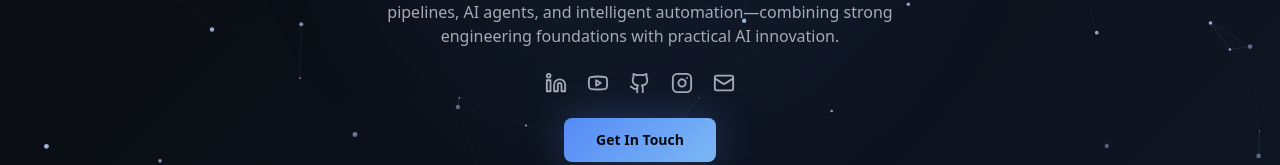
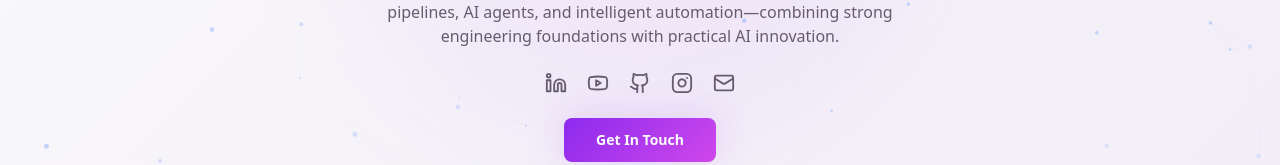
Before and after one commit to sujeethsr/sujeethsr.com, a Next.js app: page / in a window 1280 px wide. Shown: the part 543-708 px from the top of the page. Built offline with nearby package versions, Linux system fonts and the light colour scheme; no server answers.

Commit message:
Update sitemap with all page routes

```diff
--- a/src/app/globals.css
+++ b/src/app/globals.css
@@ -707,3 +707,95 @@
 .animate-eduFloat {
   animation: eduFloat 3s ease-in-out infinite;
 }
+
+@layer base {
+  :root {
+    --background: 0 0% 98%;
+    --foreground: 270 15% 10%;
+    --card: 0 0% 100%;
+    --card-foreground: 270 15% 10%;
+    --popover: 0 0% 100%;
+    --popover-foreground: 270 15% 10%;
+    --primary: 270 85% 55%;
+    --primary-foreground: 0 0% 98%;
+    --secondary: 270 15% 93%;
+    --secondary-foreground: 270 15% 10%;
+    --muted: 270 15% 90%;
+    --muted-foreground: 270 10% 40%;
+    --accent: 290 80% 60%;
+    --accent-foreground: 0 0% 98%;
+    --destructive: 0 84% 60%;
+    --destructive-foreground: 0 0% 98%;
+    --border: 270 15% 85%;
+    --input: 270 15% 90%;
+    --ring: 270 85% 55%;
+
+    --hero-gradient: linear-gradient(135deg, hsl(0, 0%, 98%) 0%, hsl(270, 40%, 95%) 100%);
+    --hero-radial-gradient: radial-gradient(circle at 50% 50%, hsla(270, 85%, 55%, 0.08) 0%, hsla(0, 0%, 98%, 0) 70%);
+    --hero-glow: 0 0 80px 20px hsla(270, 85%, 55%, 0.08);
+    --card-gradient: linear-gradient(145deg, hsl(0, 0%, 100%) 0%, hsl(270, 15%, 96%) 100%);
+    --accent-gradient: linear-gradient(135deg, hsl(270, 85%, 55%) 0%, hsl(290, 80%, 60%) 100%);
+    --glass-bg: hsla(0, 0%, 98%, 0.9);
+    --glass-border: hsla(270, 85%, 55%, 0.2);
+    --grid-color: hsla(270, 85%, 55%, 0.06);
+    --shadow-glow: 0 0 40px hsla(270, 85%, 55%, 0.15);
+    --shadow-card: 0 8px 32px hsla(270, 15%, 10%, 0.08);
+    --shadow-intense: 0 0 60px hsla(270, 85%, 55%, 0.25);
+    --transition-smooth: all 0.3s cubic-bezier(0.4, 0, 0.2, 1);
+    --transition-bounce: all 0.6s cubic-bezier(0.25, 0.46, 0.45, 0.94);
+    --radius: 0.5rem;
+    --sidebar-background: 0 0% 100%;
+    --sidebar-foreground: 270 15% 10%;
+    --sidebar-primary: 270 85% 55%;
+    --sidebar-primary-foreground: 0 0% 98%;
+    --sidebar-accent: 270 15% 90%;
+    --sidebar-accent-foreground: 270 15% 10%;
+    --sidebar-border: 270 15% 85%;
+    --sidebar-ring: 270 85% 55%;
+  }
+
+  .dark {
+    --background: 270 15% 6%;
+    --foreground: 0 0% 96%;
+    --card: 270 15% 9%;
+    --card-foreground: 0 0% 96%;
+    --popover: 270 15% 9%;
+    --popover-foreground: 0 0% 96%;
+    --primary: 270 85% 65%;
+    --primary-foreground: 0 0% 98%;
+    --secondary: 270 15% 12%;
+    --secondary-foreground: 0 0% 96%;
+    --muted: 270 15% 14%;
+    --muted-foreground: 270 10% 65%;
+    --accent: 290 80% 70%;
+    --accent-foreground: 0 0% 98%;
+    --destructive: 0 84% 60%;
+    --destructive-foreground: 0 0% 98%;
+    --border: 270 15% 16%;
+    --input: 270 15% 12%;
+    --ring: 270 85% 65%;
+
+    --hero-gradient: linear-gradient(135deg, hsl(270, 15%, 6%) 0%, hsl(270, 40%, 12%) 100%);
+    --hero-radial-gradient: radial-gradient(circle at 50% 50%, hsla(270, 85%, 35%, 0.18) 0%, hsla(270, 15%, 6%, 0) 70%);
+    --hero-glow: 0 0 80px 20px hsla(270, 85%, 65%, 0.18);
+    --card-gradient: linear-gradient(145deg, hsl(270, 15%, 9%) 0%, hsl(270, 15%, 12%) 100%);
+    --accent-gradient: linear-gradient(135deg, hsl(270, 85%, 65%) 0%, hsl(290, 80%, 70%) 100%);
+    --glass-bg: hsla(270, 15%, 6%, 0.9);
+    --glass-border: hsla(270, 85%, 65%, 0.2);
+    --grid-color: hsla(270, 85%, 65%, 0.05);
+    --shadow-glow: 0 0 40px hsla(270, 85%, 65%, 0.3);
+    --shadow-card: 0 8px 32px hsla(0, 0%, 0%, 0.8);
+    --shadow-intense: 0 0 60px hsla(270, 85%, 65%, 0.5);
+    --transition-smooth: all 0.3s cubic-bezier(0.4, 0, 0.2, 1);
+    --transition-bounce: all 0.6s cubic-bezier(0.25, 0.46, 0.45, 0.94);
+    --radius: 0.5rem;
+    --sidebar-background: 270 15% 9%;
+    --sidebar-foreground: 0 0% 96%;
+    --sidebar-primary: 270 85% 65%;
+    --sidebar-primary-foreground: 0 0% 98%;
+    --sidebar-accent: 270 15% 14%;
+    --sidebar-accent-foreground: 0 0% 96%;
+    --sidebar-border: 270 15% 16%;
+    --sidebar-ring: 270 85% 65%;
+  }
+}
--- a/src/app/sitemap.ts
+++ b/src/app/sitemap.ts
@@ -1,42 +1,47 @@
 import { MetadataRoute } from 'next';
-import { publicUrl } from "@/constants";
 
 export default function sitemap(): MetadataRoute.Sitemap {
-  const baseUrl = process.env.NEXT_PUBLIC_SITE_URL || publicUrl;
+  const baseUrl = process.env.NEXT_PUBLIC_SITE_URL || 'https://sujeethsr.vercel.app';
 
   return [
     {
       url: baseUrl,
       lastModified: new Date(),
-      changeFrequency: 'monthly',
+      changeFrequency: 'weekly',
       priority: 1,
     },
     {
-      url: `${baseUrl}/#about`,
+      url: `${baseUrl}/about`,
+      lastModified: new Date(),
+      changeFrequency: 'monthly',
+      priority: 0.9,
+    },
+    {
+      url: `${baseUrl}/experience`,
+      lastModified: new Date(),
+      changeFrequency: 'monthly',
+      priority: 0.9,
+    },
+    {
+      url: `${baseUrl}/education`,
       lastModified: new Date(),
       changeFrequency: 'monthly',
       priority: 0.8,
     },
     {
-      url: `${baseUrl}/#experience`,
-      lastModified: new Date(),
-      changeFrequency: 'monthly',
-      priority: 0.9,
-    },
-    {
-      url: `${baseUrl}/#publications`,
+      url: `${baseUrl}/publications`,
       lastModified: new Date(),
       changeFrequency: 'monthly',
       priority: 0.8,
     },
     {
-      url: `${baseUrl}/#certifications`,
+      url: `${baseUrl}/certifications`,
       lastModified: new Date(),
       changeFrequency: 'monthly',
       priority: 0.7,
     },
     {
-      url: `${baseUrl}/#contact`,
+      url: `${baseUrl}/contact`,
       lastModified: new Date(),
       changeFrequency: 'yearly',
       priority: 0.5,
```
